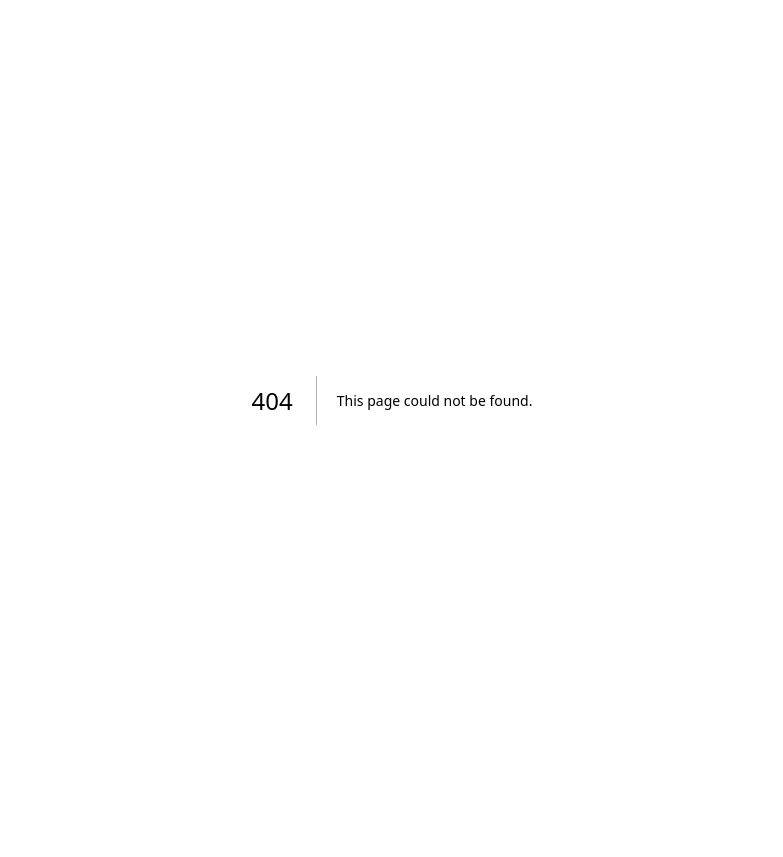
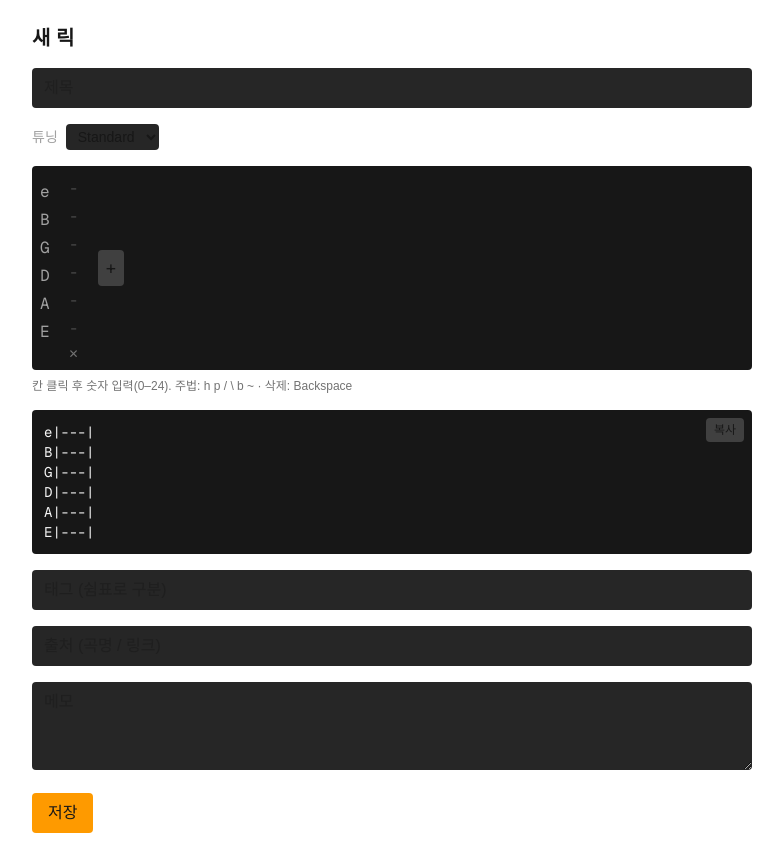
Before and after one commit to hoorangyee/woodshed, a Next.js app: page /licks/new in a window 1280 px wide. Before the commit this address had no page. Shown: the whole page, without its empty margins (248-1031 px from the left). Before the commit the page ends 800 px from the top, so only its background shows below. Built offline with nearby package versions, Linux system fonts and the light colour scheme.

Commit message:
feat: lick create/edit forms wired to server actions
Co-Authored-By: Claude Opus 4.8 (1M context) <noreply@anthropic.com>

```diff
--- /dev/null
+++ b/src/app/licks/[id]/edit/page.tsx
@@ -0,0 +1,17 @@
+import { notFound } from "next/navigation";
+import { LickForm } from "@/components/LickForm";
+import { licksRepo } from "@/lib/db/licks";
+import { updateLick } from "../../actions";
+
+export default async function EditLickPage({ params }: { params: Promise<{ id: string }> }) {
+  const { id } = await params;
+  const lick = await licksRepo.get(id);
+  if (!lick) notFound();
+  const action = updateLick.bind(null, id);
+  return (
+    <main className="mx-auto max-w-3xl p-6">
+      <h1 className="mb-4 text-xl font-semibold">릭 편집</h1>
+      <LickForm initial={lick} action={action} submitLabel="수정" />
+    </main>
+  );
+}
--- /dev/null
+++ b/src/app/licks/actions.ts
@@ -0,0 +1,45 @@
+"use server";
+import { revalidatePath } from "next/cache";
+import { redirect } from "next/navigation";
+import { z } from "zod";
+import { licksRepo, type LickInput } from "@/lib/db/licks";
+
+const noteSchema = z.object({
+  string: z.number().int().min(0).max(5),
+  fret: z.number().int().min(0).max(24),
+  artic: z.enum(["h", "p", "/", "\\", "b", "~"]).optional(),
+});
+const inputSchema = z.object({
+  title: z.string().trim().min(1, "제목을 입력하세요"),
+  tuning: z.array(z.string()).length(6),
+  tab: z.array(z.object({ notes: z.array(noteSchema) })),
+  memo: z.string(),
+  source: z.string(),
+  tags: z.array(z.string()),
+});
+
+function parsePayload(formData: FormData): LickInput {
+  const raw = JSON.parse(String(formData.get("payload") ?? "{}"));
+  return inputSchema.parse(raw);
+}
+
+export async function createLick(formData: FormData) {
+  const input = parsePayload(formData);
+  const id = await licksRepo.create(input);
+  revalidatePath("/");
+  redirect(`/licks/${id}`);
+}
+
+export async function updateLick(id: string, formData: FormData) {
+  const input = parsePayload(formData);
+  await licksRepo.update(id, input);
+  revalidatePath("/");
+  revalidatePath(`/licks/${id}`);
+  redirect(`/licks/${id}`);
+}
+
+export async function deleteLick(id: string) {
+  await licksRepo.remove(id);
+  revalidatePath("/");
+  redirect("/");
+}
--- /dev/null
+++ b/src/app/licks/new/page.tsx
@@ -0,0 +1,11 @@
+import { LickForm } from "@/components/LickForm";
+import { createLick } from "../actions";
+
+export default function NewLickPage() {
+  return (
+    <main className="mx-auto max-w-3xl p-6">
+      <h1 className="mb-4 text-xl font-semibold">새 릭</h1>
+      <LickForm action={createLick} submitLabel="저장" />
+    </main>
+  );
+}
--- /dev/null
+++ b/src/components/LickForm.tsx
@@ -0,0 +1,98 @@
+"use client";
+import { useState } from "react";
+import { TabEditor } from "./TabEditor";
+import { TabView } from "./TabView";
+import { STANDARD_TUNING, type Column } from "@/lib/tab/types";
+
+const TUNINGS: Record<string, string[]> = {
+  Standard: ["E", "A", "D", "G", "B", "e"],
+  "Drop D": ["D", "A", "D", "G", "B", "e"],
+};
+
+export interface LickFormValue {
+  title: string;
+  tuning: string[];
+  tab: Column[];
+  memo: string;
+  source: string;
+  tags: string[];
+}
+
+interface Props {
+  initial?: Partial<LickFormValue>;
+  action: (formData: FormData) => void;
+  submitLabel: string;
+}
+
+export function LickForm({ initial, action, submitLabel }: Props) {
+  const [title, setTitle] = useState(initial?.title ?? "");
+  const [tuning, setTuning] = useState<string[]>(initial?.tuning ?? STANDARD_TUNING);
+  const [tab, setTab] = useState<Column[]>(initial?.tab ?? [{ notes: [] }]);
+  const [memo, setMemo] = useState(initial?.memo ?? "");
+  const [source, setSource] = useState(initial?.source ?? "");
+  const [tagsText, setTagsText] = useState((initial?.tags ?? []).join(", "));
+
+  function submit(formData: FormData) {
+    const value: LickFormValue = {
+      title,
+      tuning,
+      tab,
+      memo,
+      source,
+      tags: tagsText
+        .split(",")
+        .map((t) => t.trim())
+        .filter(Boolean),
+    };
+    formData.set("payload", JSON.stringify(value));
+    action(formData);
+  }
+
+  const input = "w-full rounded bg-neutral-800 px-3 py-2 outline-none";
+  return (
+    <form action={submit} className="space-y-4">
+      <input
+        className={input}
+        placeholder="제목"
+        value={title}
+        onChange={(e) => setTitle(e.target.value)}
+      />
+      <div className="flex items-center gap-2 text-sm">
+        <label className="text-neutral-400">튜닝</label>
+        <select
+          className="rounded bg-neutral-800 px-2 py-1"
+          value={Object.keys(TUNINGS).find((k) => TUNINGS[k].join() === tuning.join()) ?? "Standard"}
+          onChange={(e) => setTuning(TUNINGS[e.target.value])}
+        >
+          {Object.keys(TUNINGS).map((k) => (
+            <option key={k}>{k}</option>
+          ))}
+        </select>
+      </div>
+      <TabEditor tab={tab} tuning={tuning} onChange={setTab} />
+      <TabView tab={tab} tuning={tuning} />
+      <input
+        className={input}
+        placeholder="태그 (쉼표로 구분)"
+        value={tagsText}
+        onChange={(e) => setTagsText(e.target.value)}
+      />
+      <input
+        className={input}
+        placeholder="출처 (곡명 / 링크)"
+        value={source}
+        onChange={(e) => setSource(e.target.value)}
+      />
+      <textarea
+        className={input}
+        placeholder="메모"
+        rows={3}
+        value={memo}
+        onChange={(e) => setMemo(e.target.value)}
+      />
+      <button className="rounded bg-amber-500 px-4 py-2 font-medium text-neutral-900">
+        {submitLabel}
+      </button>
+    </form>
+  );
+}
```
